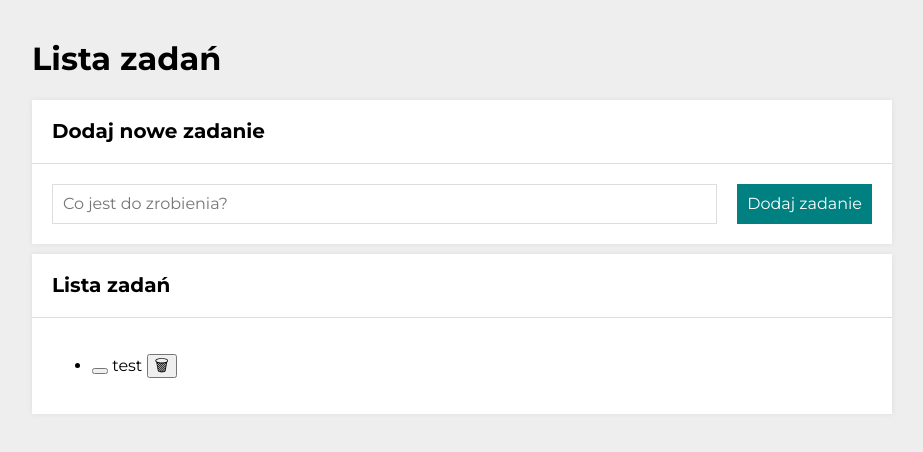
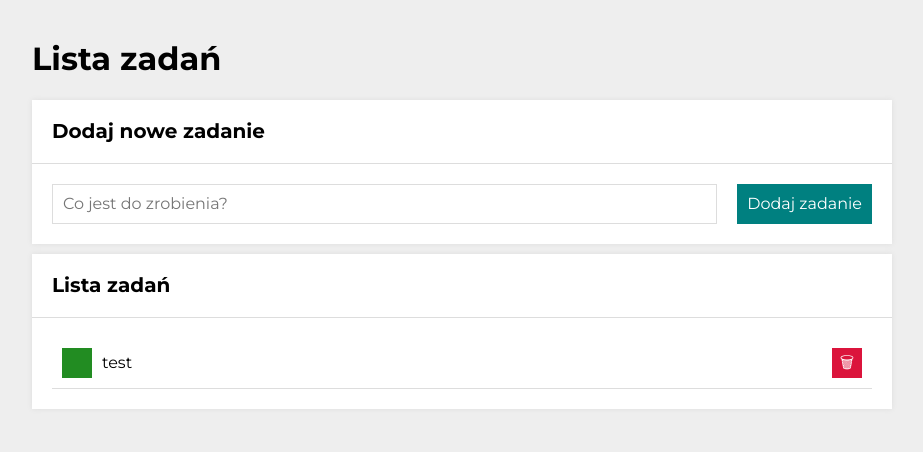
Before and after one commit to PaulinaSzamraj/to-do-list, a plain HTML site: page index.html in a window 1280 px wide. Shown: the whole page, without its empty margins (178-1101 px from the left). Drawn offline with nearby package versions, Linux system fonts and the light colour scheme.

Commit message:
added tasks style (css)

```diff
--- /dev/null
+++ b/css/tasks.css
@@ -0,0 +1,50 @@
+.tasks {
+    padding: 0;
+    margin: 0;
+    list-style: none;
+}
+
+.tasks__item {
+    display: grid;
+    grid-template-columns: auto 1fr auto;
+    grid-gap: 10px;
+    align-items: center;
+    padding: 10px;
+    border-bottom: 1px solid #ddd;
+}
+
+.tasks__content--done {
+    text-decoration: line-through;
+}
+
+.tasks__button {
+    padding: 0;
+    height: 30px;
+    width: 30px;
+    color: #ffffff;
+    border: none;
+}
+
+.tasks__button--toggleDone {
+    background: #228c22;
+}
+
+.tasks__button--toggleDone:hover {
+    background: #27a027;
+}
+
+.tasks__button--toggleDone:active {
+    background: #2cb52c;
+}
+
+.tasks__button--remove {
+background: #db143c;
+}
+
+.tasks__button--remove:hover {
+    background: #ea1f48;
+}
+
+.tasks__button--remove:active {
+    background: #ec365b;
+}
--- a/index.html
+++ b/index.html
@@ -14,6 +14,7 @@
     <link href="css/container.css" rel="stylesheet">
     <link href="css/section.css" rel="stylesheet">
     <link href="css/form.css" rel="stylesheet">
+    <link href="css/tasks.css" rel="stylesheet">
     <script defer src="js/script.js"></script>
     <link rel="preconnect" href="https://fonts.googleapis.com">
     <link rel="preconnect" href="https://fonts.gstatic.com" crossorigin>
```
